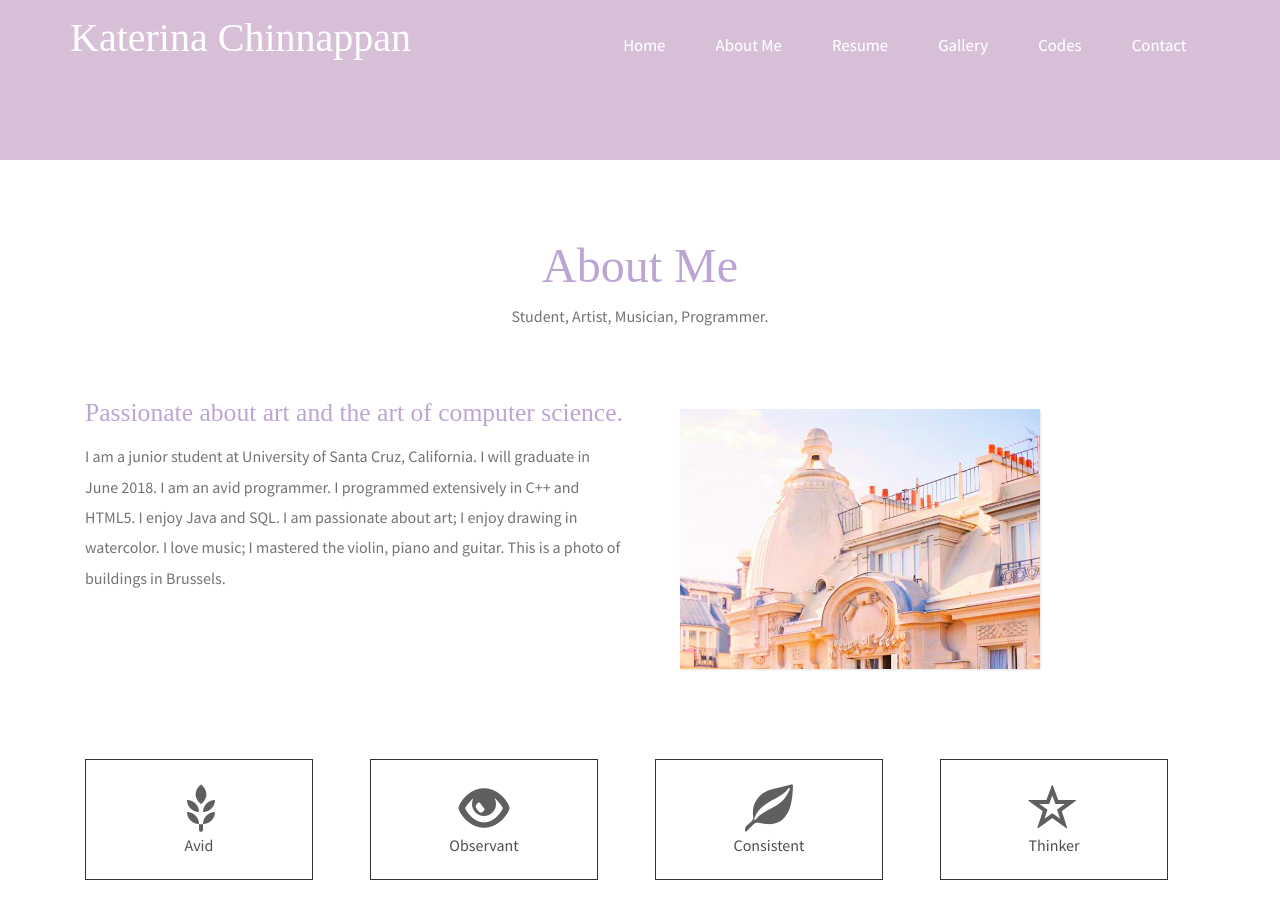
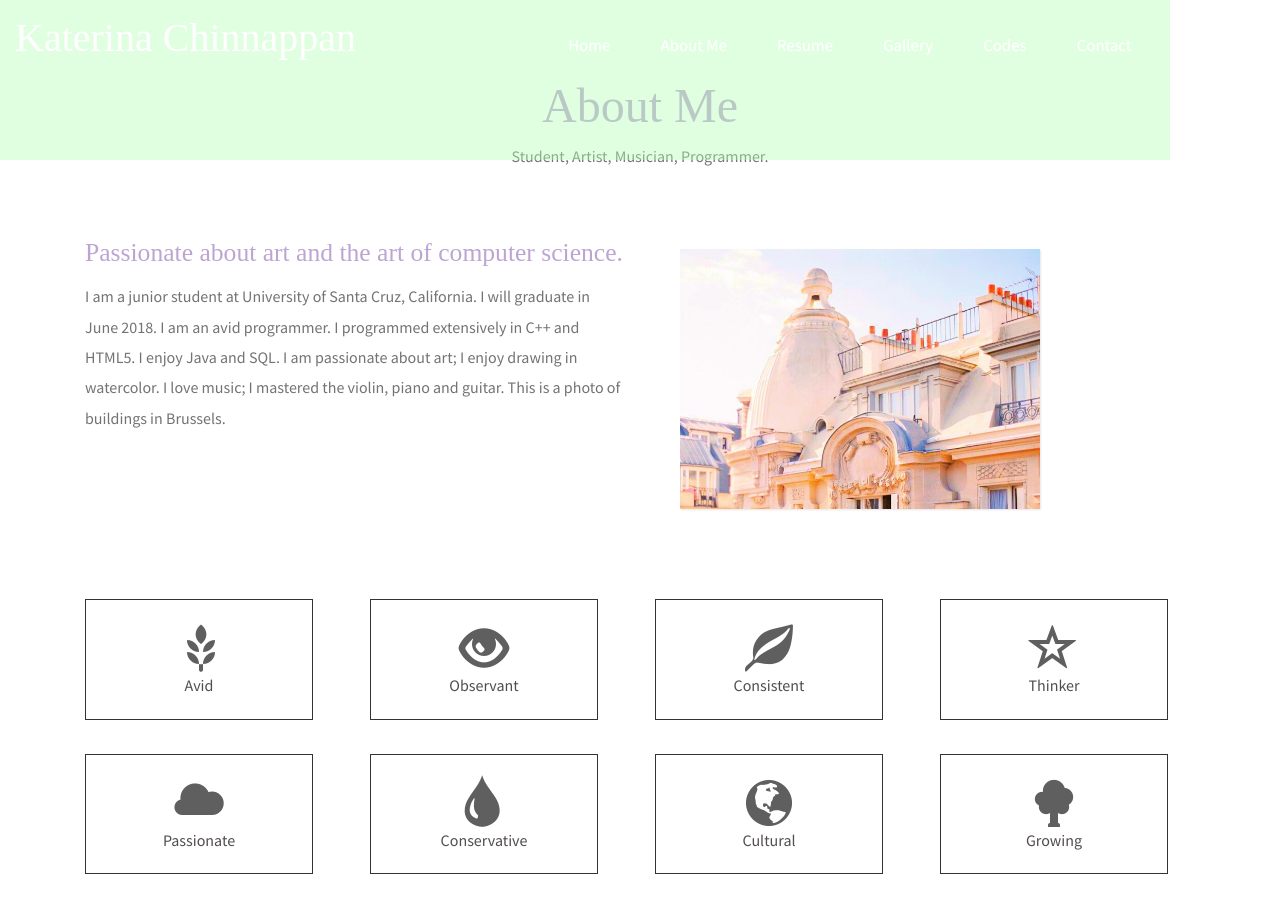
Before and after one commit to katerinachinnappan/katerinachinnappan.github.io, a plain HTML site: page about.html in a window 1280 px wide. Shown: the top 899 px of the page. Drawn offline with Linux system fonts and the light colour scheme.

Commit message:
Update style.css

```diff
--- a/css/style.css
+++ b/css/style.css
@@ -134,9 +134,12 @@ span.menu {
   background-size: cover;
 }
 .banner-two {
- background-color:#D8BFD8;
+ background-color:#b3ffb3;
   min-height:160px;
   background-size: cover;
+  position: fixed;
+  opacity: 0.41;
+    filter: alpha(opacity=10);
 }
 .banner-bottom {
   margin: 12em auto 0em;
```
